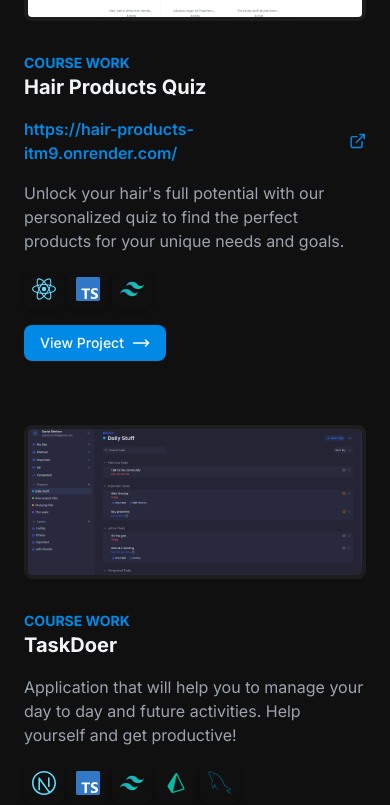
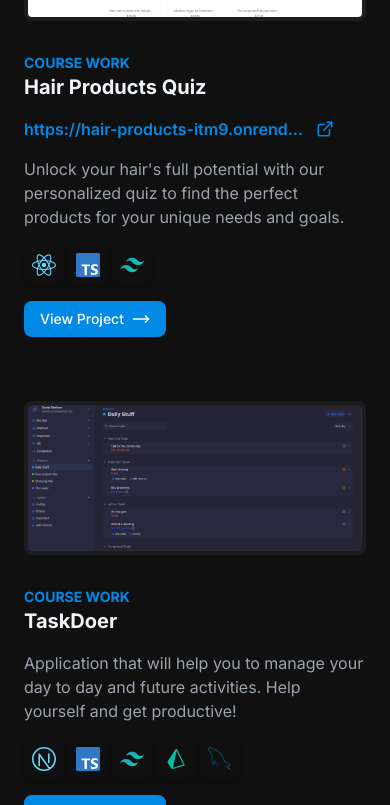
Before and after one commit to ddimitrov1108/portfolio, a Next.js app: page / in a window 390 px wide. Shown: the part 2539-3344 px from the top of the page. Built offline with nearby package versions, Linux system fonts and the light colour scheme.

Commit message:
url len fix

```diff
--- a/components/Project.tsx
+++ b/components/Project.tsx
@@ -48,7 +48,7 @@ const Project = ({ project }: Props) => {
           <div className="flex items-center gap-3">
             <Link
               href={project.url}
-              className="text-primary-main font-semibold"
+              className="max-w-[240px] xxs:max-w-[280px] xs:max-w-[320px] xsm:max-w-none truncate ... text-primary-main font-semibold"
               target="_blank"
               rel="noopener noreferrer"
             >
```
